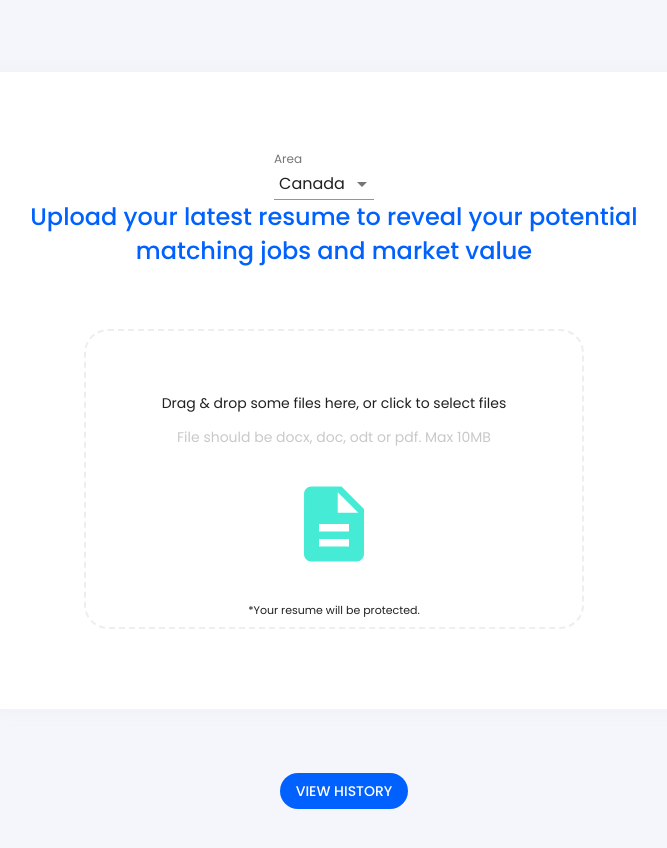
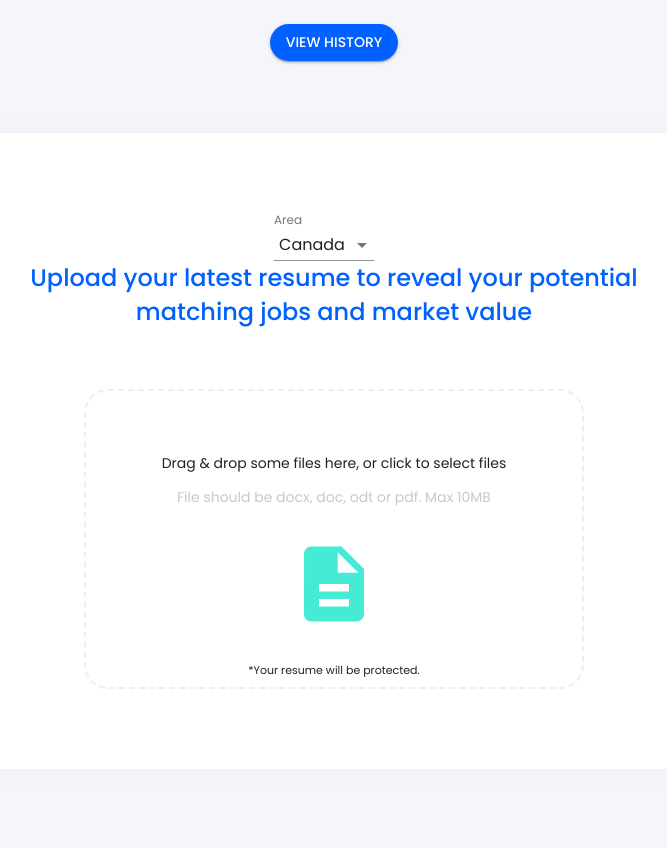
Before and after one commit to takeramagan/Smart-Match, a Next.js app: page /report in a window 1280 px wide. Shown: the top 848 px of the page, without its empty margins (306-973 px from the left). Built offline with nearby package versions, Linux system fonts and the light colour scheme.

Commit message:
move_view_history_to_top

```diff
--- a/src/pages/report.js
+++ b/src/pages/report.js
@@ -137,9 +137,7 @@ function FileDropzone(props) {
 
     if (error) {
         return (
-            <Box
-                p={4} mb={4} borderRadius='24px' width={800} margin='40px auto 16px' style={{}}
-            >
+            <Box p={4} mb={4} borderRadius='24px' width={800} margin='10px auto 16px'>
                 <Section>
                     <Box style={{ borderRadius: '24px' }} p={8} {...getRootProps({ className: 'dropzone' })}>
                         <Box pt={4} style={{ color: 'rgba(0, 97, 255, 1)', fontSize: '48px', fontWeight: '500' }}>
@@ -502,25 +500,24 @@ export default function Home() {
     if (!report) {
         return (
             <Box textAlign='center'>
-                <FileDropzone onSuccess={data => setReport(data)} />
-                <Box mb={8}>
                 {/* <Button variant='contained' color='primary' disableElevation onClick={() => setReport(mock)}>
                     {t('report.demo')}
                 </Button> */}
-
-                    <Button variant='contained' color='primary' disableElevation
+                {/* <Button variant='contained' color='primary' disableElevation
+                    href='/history'
+                    style={{ marginLeft: 20 }}>
+                    View applied jobs
+                </Button> */}
+                <Button variant='contained' color='primary'
                     onClick={() => {
                         setViewHistory(!viewHistory);
                         getHistory()
                     }}
-                        style={{ marginLeft: 20 }}>
+                    style={{ marginTop: "24px" }}>
                     {viewHistory ? t('report.hideHistory') : t('report.history')}
                 </Button>
-                    {/* <Button variant='contained' color='primary' disableElevation
-            href='/history'
-            style={{marginLeft:20}}>
-            View applied jobs
-          </Button> */}
+                <FileDropzone onSuccess={data => setReport(data)} />
+                <Box mb={8}>
                 </Box>
                 <SwipeableDrawer anchor="right" open={viewHistory} onClose={() => {
                     setViewHistory(false)
```
Lines whose indentation alone changed are shown as unchanged.
